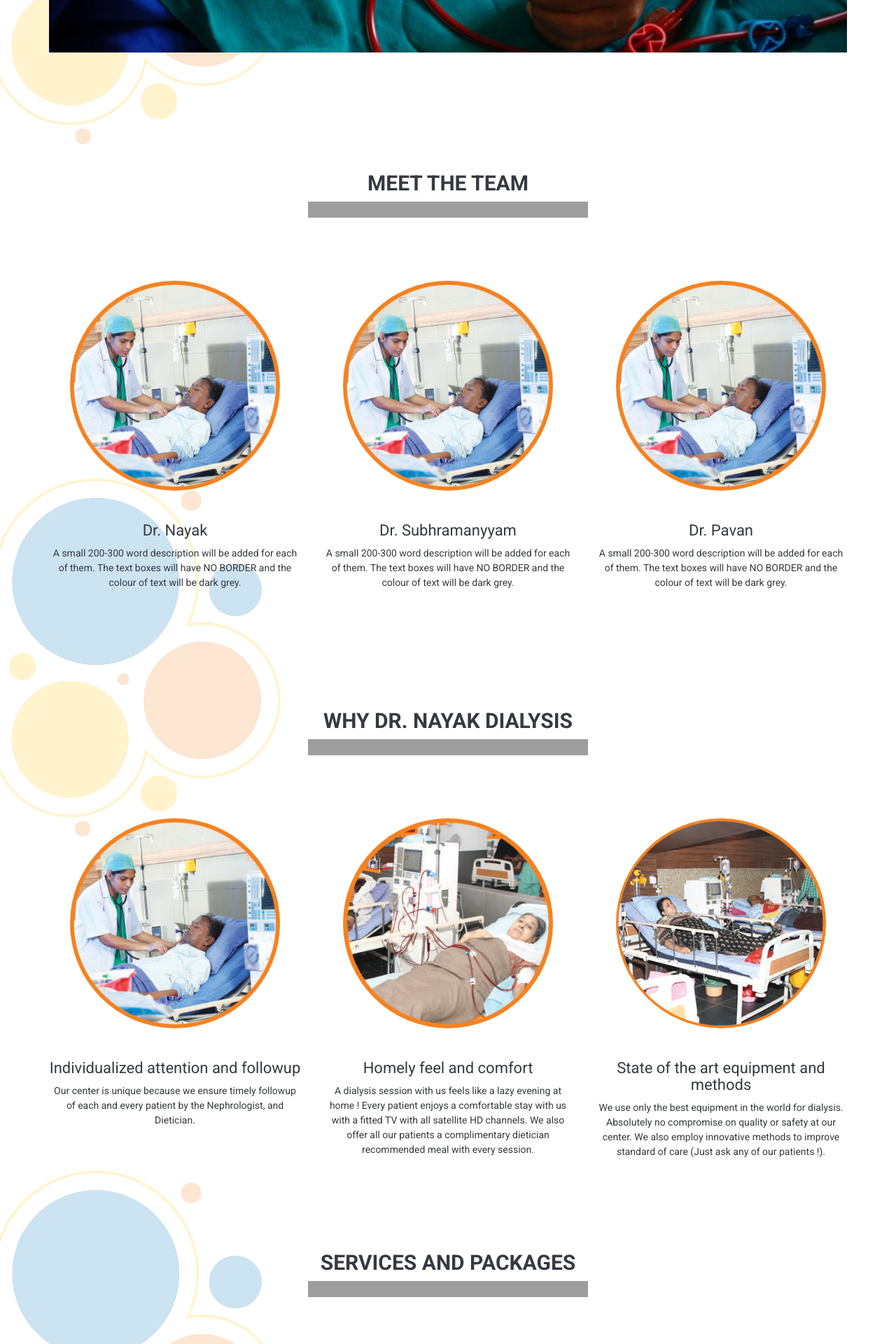
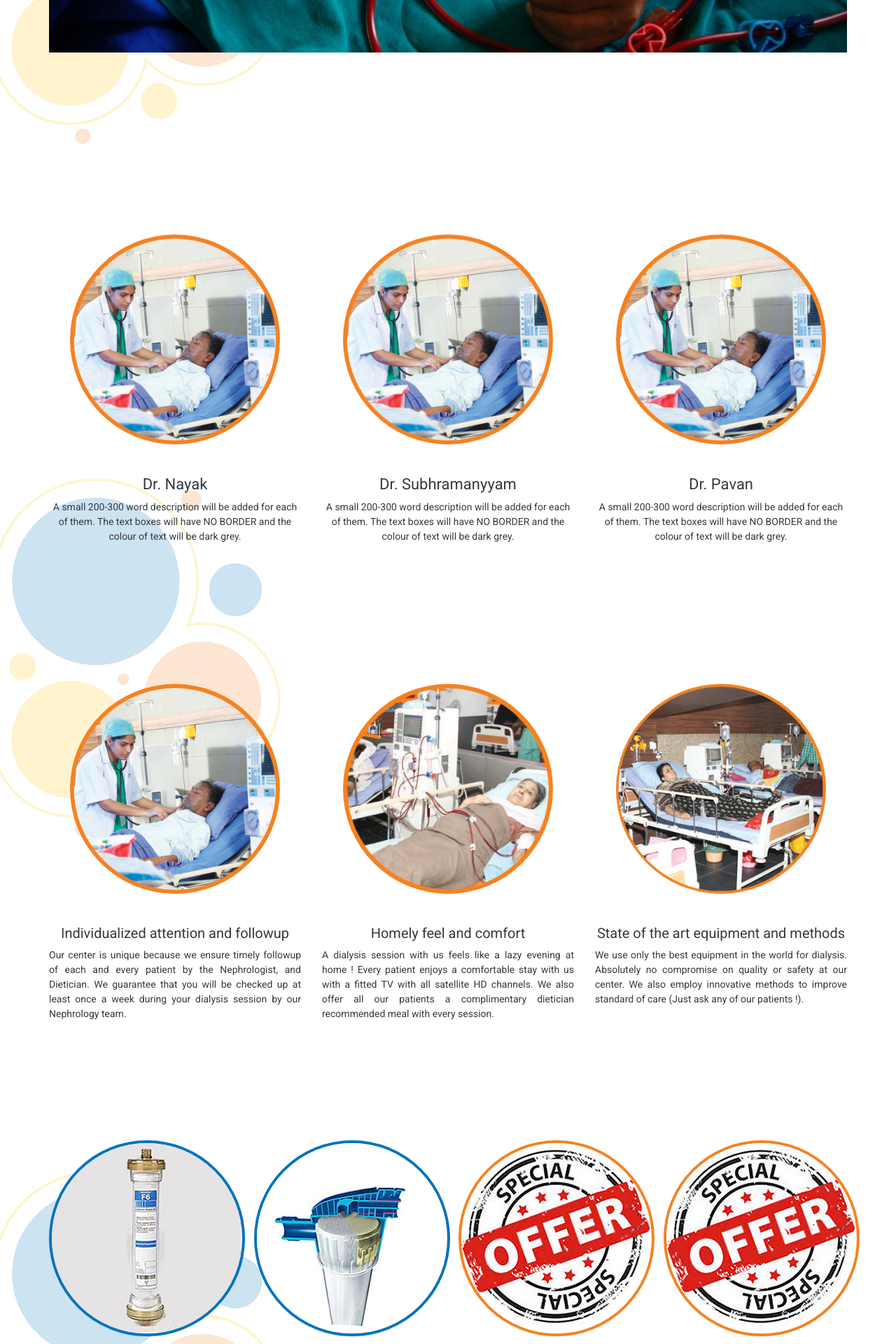
Before and after one commit to pgAdmin/drNayakDialysis, a PHP site: page / in a window 1280 px wide. Shown: the part 605-2525 px from the top of the page at 70% size. Run offline with PHP 8.4, Linux system fonts and the light colour scheme; grey boxes are pictures that could not be loaded.

Commit message:
Services section updated

```diff
--- a/css/style.css
+++ b/css/style.css
@@ -1199,3 +1199,11 @@ p.subtitle {
 	font-size: 25px;
 	font-weight: bold;
 }
+
+.list-circle{
+	list-style-type: disc;
+}
+
+.list-circle li{
+	list-style-type: disc;
+}
--- a/index.html
+++ b/index.html
@@ -127,10 +127,7 @@
                 <!-- Begin page header-->
                 <div class="page-header-wrapper">
                     <div class="container">
-                        <div class="page-header text-center wow fadeInUp" data-wow-delay="0.3s">
-                            <h2>Meet the Team</h2>
-                            <div class="devider"></div>
-                        </div>
+                        <div class="page-header text-center wow fadeInUp" data-wow-delay="0.3s"></div>
                     </div>
                 </div>
                 <!-- End page header-->
@@ -185,12 +182,6 @@
             <section id="services-section" class="page text-center" style="background-color: rgba(255,255,255, 0.8)">
                 <!-- Begin page header-->
                 <div class="page-header-wrapper">
-                    <div class="container">
-                        <div class="page-header text-center wow fadeInDown" data-wow-delay="0.4s">
-                            <h2>Why Dr. Nayak Dialysis</h2>
-                            <div class="devider"></div>
-                        </div>
-                    </div>
                 </div>
                 <!-- End page header-->
 
@@ -202,8 +193,8 @@
                                 <a href="#" class="rotate-box-2 square-icon text-center wow zoomIn" data-wow-delay="0">
                                     <span class="rotate-box-icon"><img class="circles" src="img/circle1.png"/></span>
                                     <div class="rotate-box-info">
-                                        <h4>Individualized attention and followup</h4>
-                                        <p>Our center is unique because we ensure timely followup of each and every patient by the Nephrologist, and Dietician.</p>
+                                        <h4 style="font-size: 20px">Individualized attention and followup</h4>
+                                        <p style="text-align: justify">Our center is unique because we ensure timely followup of each and every patient by the Nephrologist, and Dietician. We guarantee that you will be checked up at least once a week during your dialysis session by our Nephrology team.</p>
                                     </div>
                                 </a>
                             </div>
@@ -212,8 +203,8 @@
                                 <a href="#" class="rotate-box-2 square-icon text-center wow zoomIn" data-wow-delay="0.2s">
                                     <span class="rotate-box-icon"><img class="circles" src="img/circle2.png" /></span>
                                     <div class="rotate-box-info">
-                                        <h4>Homely feel and comfort</h4>
-                                        <p>A dialysis session with us feels like a lazy evening at home ! Every patient enjoys a comfortable stay with us with a fitted TV with all satellite HD channels. We also offer all our patients a complimentary dietician recommended meal with every session.</p>
+                                        <h4 style="font-size: 20px">Homely feel and comfort</h4>
+                                        <p style="text-align: justify">A dialysis session with us feels like a lazy evening at home ! Every patient enjoys a comfortable stay with us with a fitted TV with all satellite HD channels. We also offer all our patients a complimentary dietician recommended meal with every session.</p>
                                     </div>
                                 </a>
                             </div>
@@ -222,8 +213,8 @@
                                 <a href="#" class="rotate-box-2 square-icon text-center wow zoomIn" data-wow-delay="0.4s">
                                     <span class="rotate-box-icon"><img class="circles" src="img/circle3.png" /></span>
                                     <div class="rotate-box-info">
-                                        <h4>State of the art equipment and methods</h4>
-                                        <p>We use only the best equipment in the world for dialysis. Absolutely no compromise on quality or safety at our center. We also employ innovative methods to improve standard of care (Just ask any of our patients !).</p>
+                                        <h4 style="font-size: 20px">State of the art equipment and methods</h4>
+                                        <p style="text-align: justify">We use only the best equipment in the world for dialysis. Absolutely no compromise on quality or safety at our center. We also employ innovative methods to improve standard of care (Just ask any of our patients !).</p>
                                     </div>
                                 </a>
                             </div>
@@ -242,12 +233,6 @@
 
                 <!-- Begin page header-->
                 <div class="page-header-wrapper">
-                    <div class="container">
-                        <div class="page-header text-center wow fadeInDown" data-wow-delay="0.4s">
-                            <h2>Services and Packages</h2>
-                            <div class="devider"></div>
-                        </div>
-                    </div>
                 </div>
                 <!-- End page header-->
 
@@ -260,14 +245,19 @@
 
                             <div class="price-box col-sm-6 col-md-3 wow flipInY" data-wow-delay="0.3s">
                                 <div class="panel panel-default panel-circle-blue">
-                                    <div class="panel-heading text-center">
-                                        <i class="fa fa-plug fa-2x"></i>
-                                        <h3>Premium Dialysis</h3>
-                                    </div>
-                                    <div class="panel-body text-center" style="height: ">
-<!--                                         <p class="lead"><strong>$49</strong></p> -->
-                                    </div>
-                                    <div class="panel-footer text-center">
+                                    <img src="img/s_premium.jpg" />
+                                </div>
+                                <div class="rotate-box-info">
+                                    <h4 class="text-center">Premium Dialysis</h4>
+                                    <div>
+                                        Take advantage of our premium dialysis:<br>
+                                        <ul class="list-circle">
+                                            <li>4 Nephrologist checkups per month</li>
+                                            <li>TV with access to all satellite HD channels</li>
+                                            <li>Free meal and diet counseling</li>
+                                            <li>Dialyzer is reused</li>
+                                        </ul>
+                                        <br>
                                         <a class="btn btn-default btn-blue" href="#">INR 1500 PER SESSION</a>
                                     </div>
                                 </div>
@@ -275,14 +265,19 @@
 
                             <div class="price-box col-sm-6 col-md-3 wow flipInY" data-wow-delay="0.5s">
                                 <div class="panel panel-default panel-circle-blue">
-                                    <div class="panel-heading text-center">
-                                        <i class="fa fa-cog fa-2x"></i>
-                                        <h3>Luxury Dialysis</h3>
-                                    </div>
-                                    <div class="panel-body text-center">
-<!--                                         <p class="lead"><strong>$99</strong></p> -->
-                                    </div>
-                                    <div class="panel-footer text-center">
+                                    <img src="img/s_luxury.jpg" />
+                                </div>
+                                <div class="rotate-box-info">
+                                    <h4 class="text-center">Luxury Dialysis</h4>
+                                    <div>
+                                        Sit back and enjoy our luxury dialysis:<br>
+                                        <ul class="list-circle">
+                                            <li>4 Nephrologist checkups per month</li>
+                                            <li>TV with access to all satellite HD channels</li>
+                                            <li>Free meal and diet counseling</li>
+                                            <li>New dialyzer for every session</li>
+                                        </ul>
+                                        <br>
                                         <a class="btn btn-default btn-blue" href="#">INR 2500 PER SESSION</a>
                                     </div>
                                 </div>
@@ -290,30 +285,40 @@
 
                             <div class="price-box col-sm-6 col-md-3 wow flipInY" data-wow-delay="0.7s">
                                 <div class="panel panel-default panel-circle">
-                                    <div class="panel-heading text-center">
-                                        <i class="fa fa-star fa-2x"></i>
-                                        <h3>Premium Package</h3>
-                                    </div>
-                                    <div class="panel-body text-center">
-<!--                                         <p class="lead"><strong>$149</strong></p> -->
-                                    </div>
-                                    <div class="panel-footer text-center">
+                                    <img src="img/special_offer.jpg" />
+                                </div>
+                                <div class="rotate-box-info">
+                                    <h4 class="text-center">Premium Package</h4>
+                                    <div>
+                                        <ul class="list-circle">
+                                            <li>Pay once and forget about it !</li>
+                                            <li>Prepaid package</li>
+                                            <li>Pay for 10 sessions and get 11th one free</li>
+                                        </ul>
+                                        <br>
+                                        <br>
+                                        <br>
+                                        <br>
                                         <a class="btn btn-default" href="#">INR 15,000 PACKAGE</a>
                                     </div>
-                                    <!-- <div class="price-box-ribbon"><strong>Popular</strong></div> -->
                                 </div>
                             </div>
 
                             <div class="price-box col-sm-6 col-md-3 wow flipInY" data-wow-delay="0.9s">
                                 <div class="panel panel-default panel-circle">
-                                    <div class="panel-heading text-center">
-                                        <i class="fa fa-plus fa-2x"></i>
-                                        <h3>Luxury Package</h3>
-                                    </div>
-                                    <div class="panel-body text-center">
-<!--                                         <p class="lead"><strong>$199</strong></p> -->
-                                    </div>
-                                    <div class="panel-footer text-center">
+                                    <img src="img/special_offer.jpg" />
+                                </div>
+                                <div class="rotate-box-info">
+                                    <h4 class="text-center">Luxury Package</h4>
+                                    <div>
+                                        <ul class="list-circle">
+                                            <li>Pay once and forget about it !</li>
+                                            <li>Prepaid package</li>
+                                            <li>Pay for 14 dialysis sessions and get 3000/- off</li>
+                                        </ul>
+                                        <br>
+                                        <br>
+                                        <br>
                                         <a class="btn btn-default" href="#">INR 32,000 PACKAGE</a>
                                     </div>
                                 </div>
@@ -336,10 +341,6 @@
                     <!-- Begin page header-->
                     <div class="page-header-wrapper">
                         <div class="container">
-                            <div class="page-header text-center wow fadeInDown" data-wow-delay="0.4s">
-                                <h2 style="color: #363940">Locate Us</h2>
-                                <div class="devider"></div>
-                            </div>
                             <div class="row">
                                 <div class="col-sm-4">
                                     <div class="contact-info">
@@ -381,10 +382,6 @@
                  <!-- Begin page header-->
                 <div class="page-header-wrapper">
                     <div class="container">
-                        <div class="page-header text-center wow fadeInDown" data-wow-delay="0.4s">
-                            <h2 style="color: #363940">Contact</h2>
-                            <div class="devider"></div>
-                        </div>
                     </div>
                 </div>
                 <!-- End page header-->
```
Also changed, not shown: img/s_luxury.jpg (added), img/s_premium.jpg (added), img/special_offer.jpg (added).
